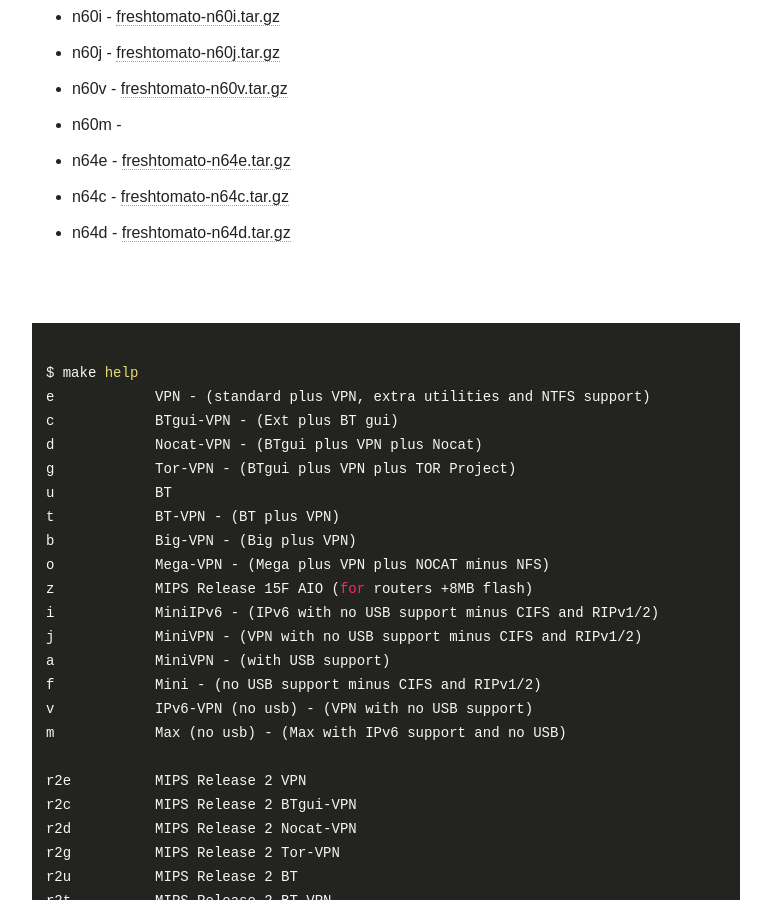
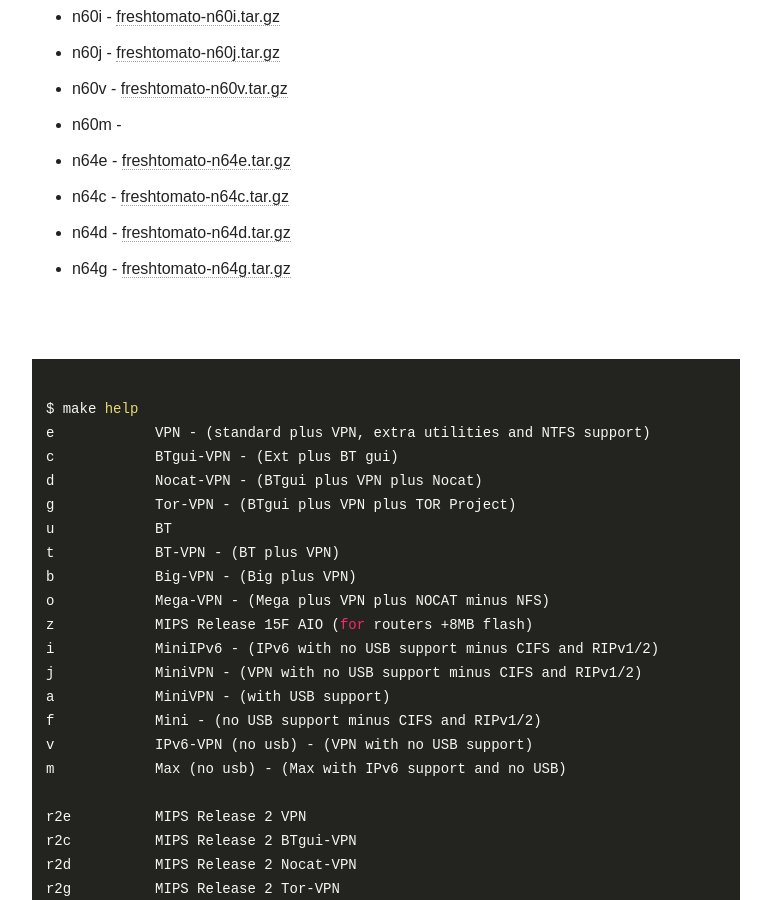
Before and after one commit to oglopss/freshtomato-mips-ci-jekyll, a Jekyll site: the page built from index.html, in a window 1280 px wide and 900 px high, scrolled down 1675 px. Shown: the whole window, without its empty margins (254-1025 px from the left). Built offline with Jekyll 4.4.1, drawn with Linux system fonts in a browser that asks for light colours; nearby versions of some CDN libraries.

Commit message:
Travis build 11 n64g pushed to gh-pages

```diff
--- a/_data/ss.yml
+++ b/_data/ss.yml
@@ -36,3 +36,4 @@ files:
   - 0034 n64e freshtomato-n64e.tar.gz
   - 0035 n64c freshtomato-n64c.tar.gz
   - 0036 n64d freshtomato-n64d.tar.gz
+  - 0037 n64g freshtomato-n64g.tar.gz
```
Also changed, not shown: 1 other file.
